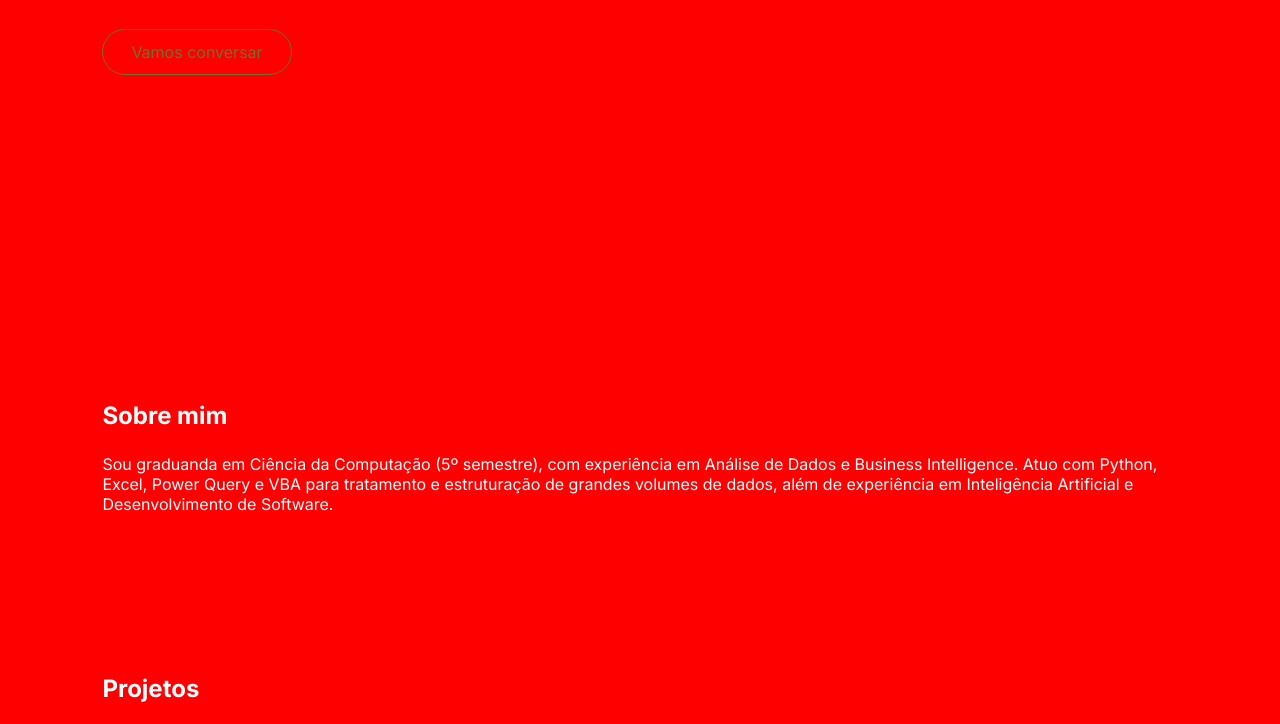
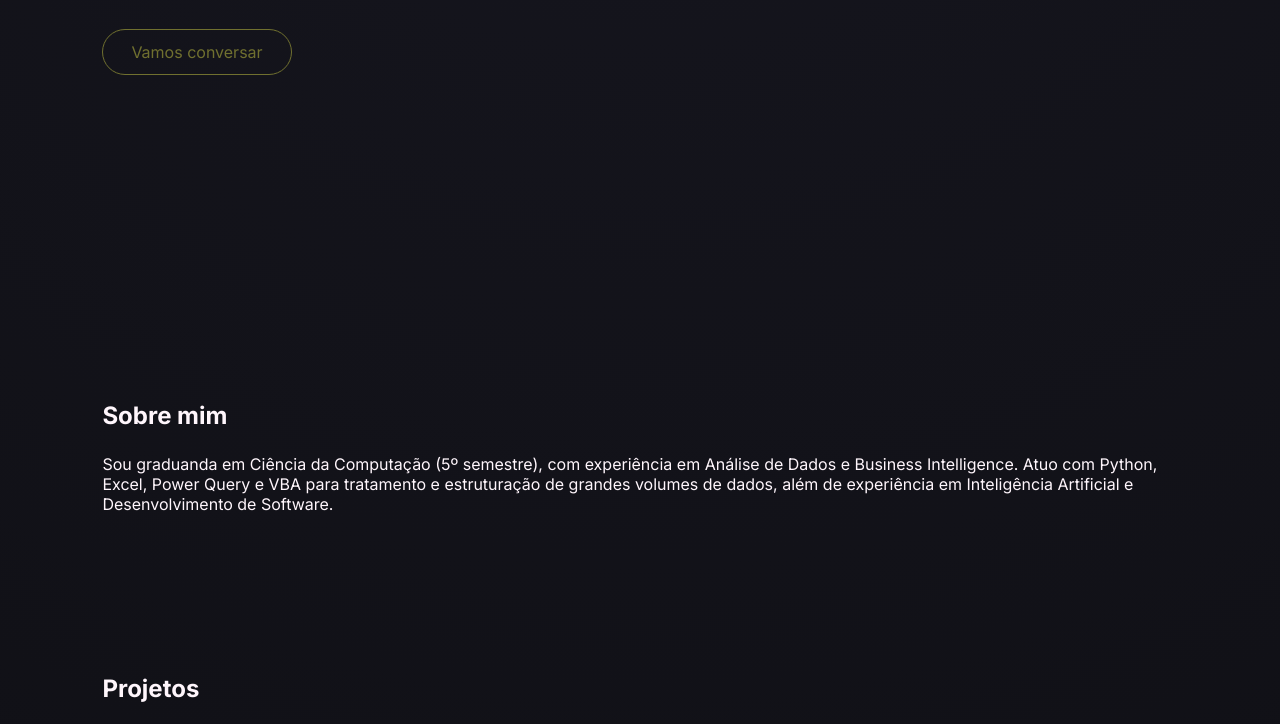
Before and after one commit to sofiaprata/sofiaprata.github.io, a plain HTML site: page index.html in a window 1280 px wide. Shown: the part 479-1203 px from the top of the page. Drawn offline with Linux system fonts and the light colour scheme.

Commit message:
Update index.html

```diff
--- a/index.html
+++ b/index.html
@@ -13,13 +13,6 @@
 
   <!-- CSS -->
   <link rel="stylesheet" href="./style.css">
-
-  <style>
-  body {
-    background: red;
-    color: white;
-  }
-</style>
 </head>
 
 <body>
```
